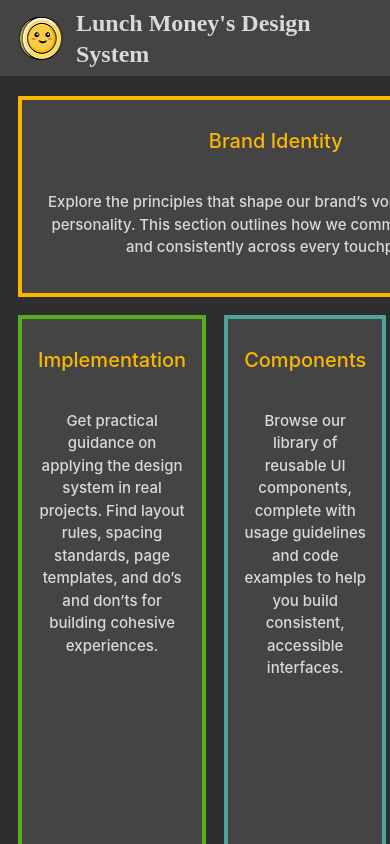
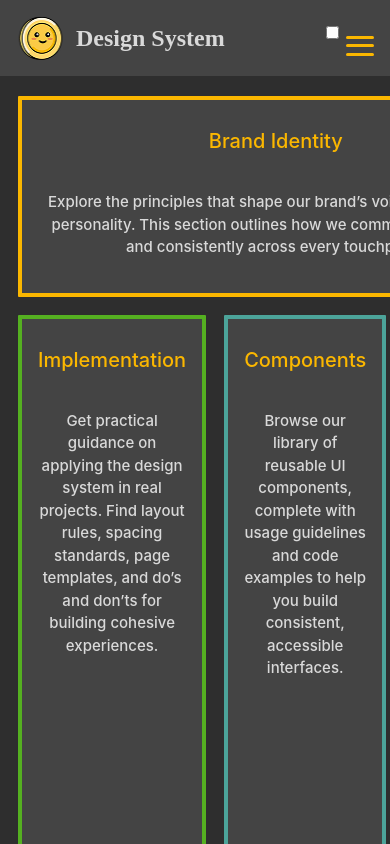
Before and after one commit to ArtisanAustin/Austin-Mills-Design-System-Site, a plain HTML site: page index.html in a window 390 px wide. Shown: the top 844 px of the page. Drawn offline with Linux system fonts and the light colour scheme; a web font is replaced by a local one.

Commit message:
Add files via upload

```diff
--- a/index.html
+++ b/index.html
@@ -4,20 +4,30 @@
     <meta charset="UTF-8">
     <link rel="stylesheet" href="styles.css">
     <link href="https://fonts.googleapis.com/css2?family=Abhaya+Libre:wght@400;500;600;700&display=swap" rel="stylesheet">
+    <meta name="viewport" content="width=device-width, initial-scale=1.0">
   </head>
 
   <body>
     <header class="site-header">
       <div class="logo-area">
         <img src="logo.png" alt="Site logo" class="logo">
-        <span class="brand-name">Lunch Money's Design System</span>
+        <span class="brand-name">Design System</span>
+      </div>
+
+      <div class="mobile-menu-control">
+        <input type="checkbox" id="mobile-menu-toggle" class="mobile-menu-checkbox">
+        <label for="mobile-menu-toggle" class="hamburger-menu" aria-label="Hamburger menu">
+          <span></span>
+          <span></span>
+          <span></span>
+        </label>
       </div>
 
       <nav class="main-nav">
         <ul>
           <li><a href="Components/components.html">Components</a></li>
+          <li><a href="Implementation/implementation.html">Implementation</a></li>
           <li><a href="Brand Identity/brand-identity.html">Brand Identity</a></li>
-          <li><a href="Implementation/implementation.html">Implementation</a></li>
           <li><a href="Accessibility/accessibility.html">Accessibility</a></li>
         </ul>
       </nav>
```
